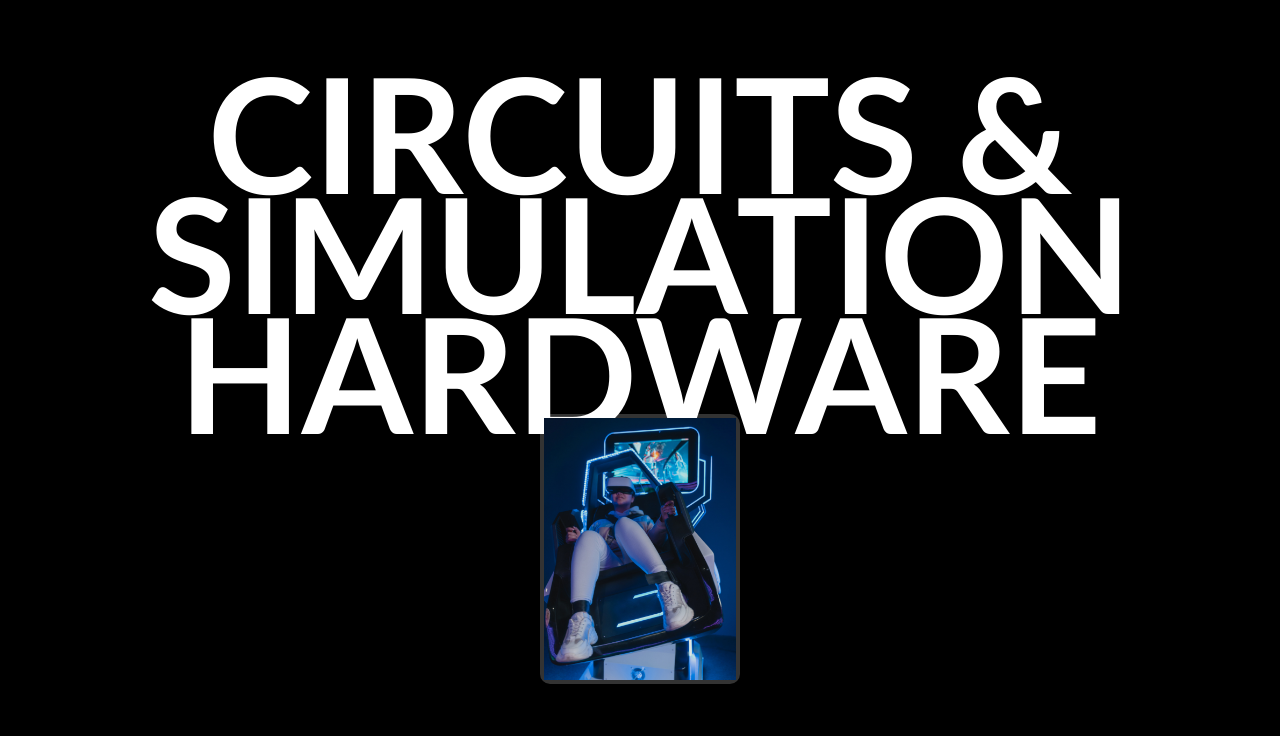
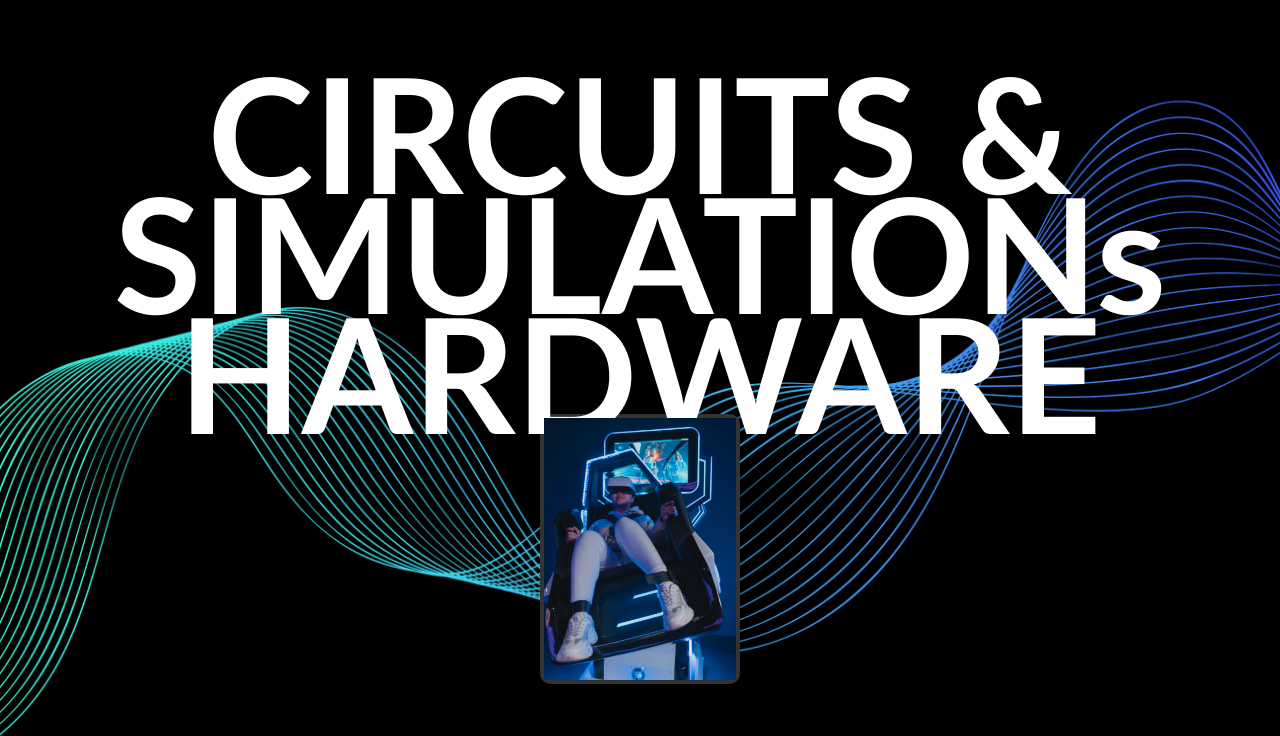
Before and after one commit to Auqamas/HashLabs, a plain HTML site: page index.html in a window 1280 px wide. Shown: the part 822-1558 px from the top of the page. Drawn offline with nearby package versions, Linux system fonts and the light colour scheme.

Commit message:
1.1 Update

```diff
--- a/index.html
+++ b/index.html
@@ -75,7 +75,7 @@
         <section class="custom-section">
             <div class="custom-section-content">
             <h1 class="custom-hero-title">
-                CIRCUITS &<br>SIMULATION<br>HARDWARE
+                CIRCUITS &<br>SIMULATIONs<br>HARDWARE
             </h1>
             <div class="custom-hero-image-container">
                 <img src="sim img.png" alt="Hero Image" class="custom-hero-image">
--- a/styles.css
+++ b/styles.css
@@ -172,6 +172,9 @@ body {
 
 .custom-section {
     color: #fff;
+    background-image: url(bg\ img.png);
+    background-position: center;
+    background-size: cover;
     background-color: #000;
     display: flex;
     flex-direction: column;
@@ -216,6 +219,7 @@ body {
 }
 
   .custom-portfolio-image-container {
+    z-index: -1;
     max-width: 500px;
     margin: 0 auto;
     border: 6px solid #666; /* Added border */
```
Also changed, not shown: bg img.png (added).
